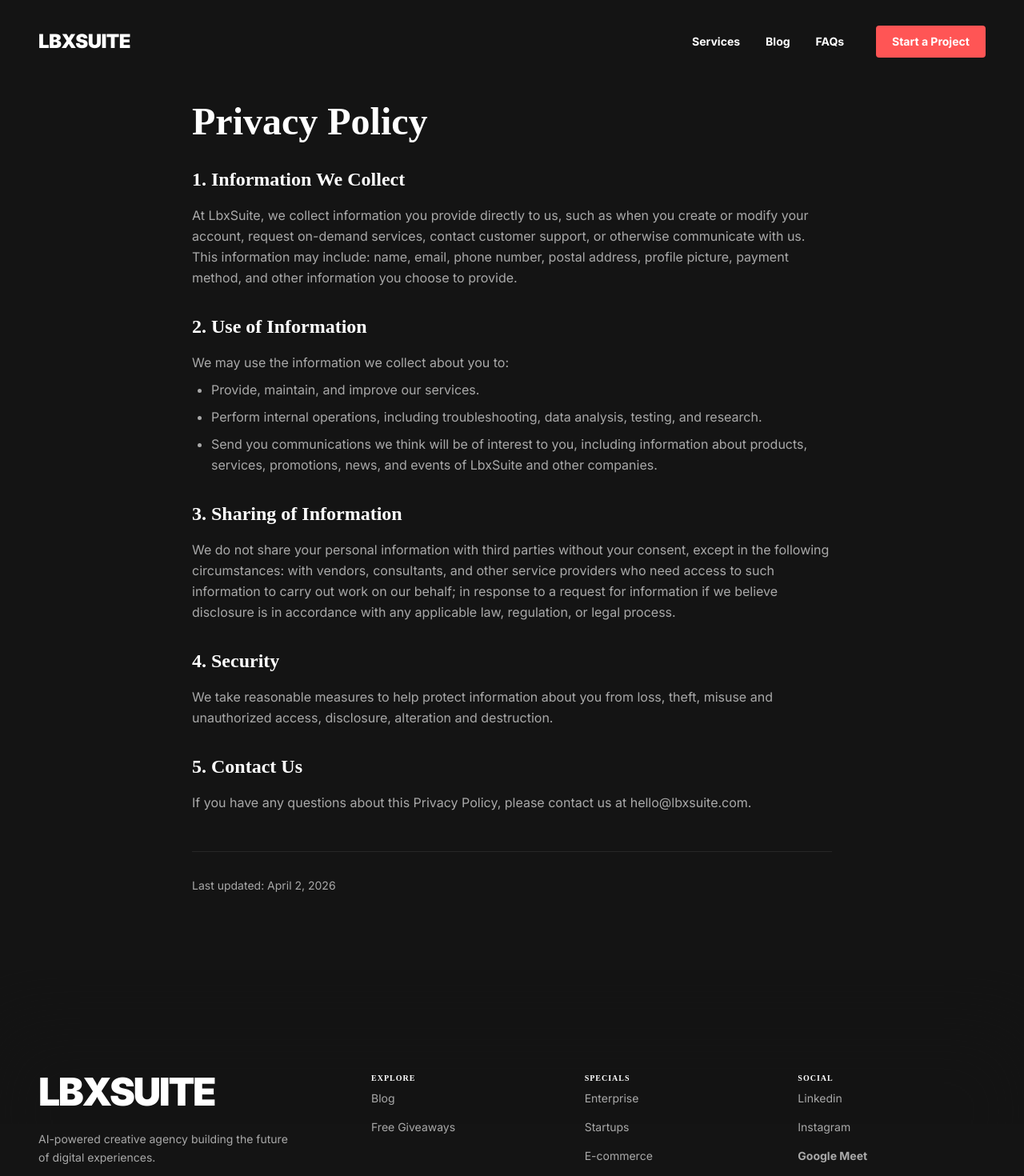
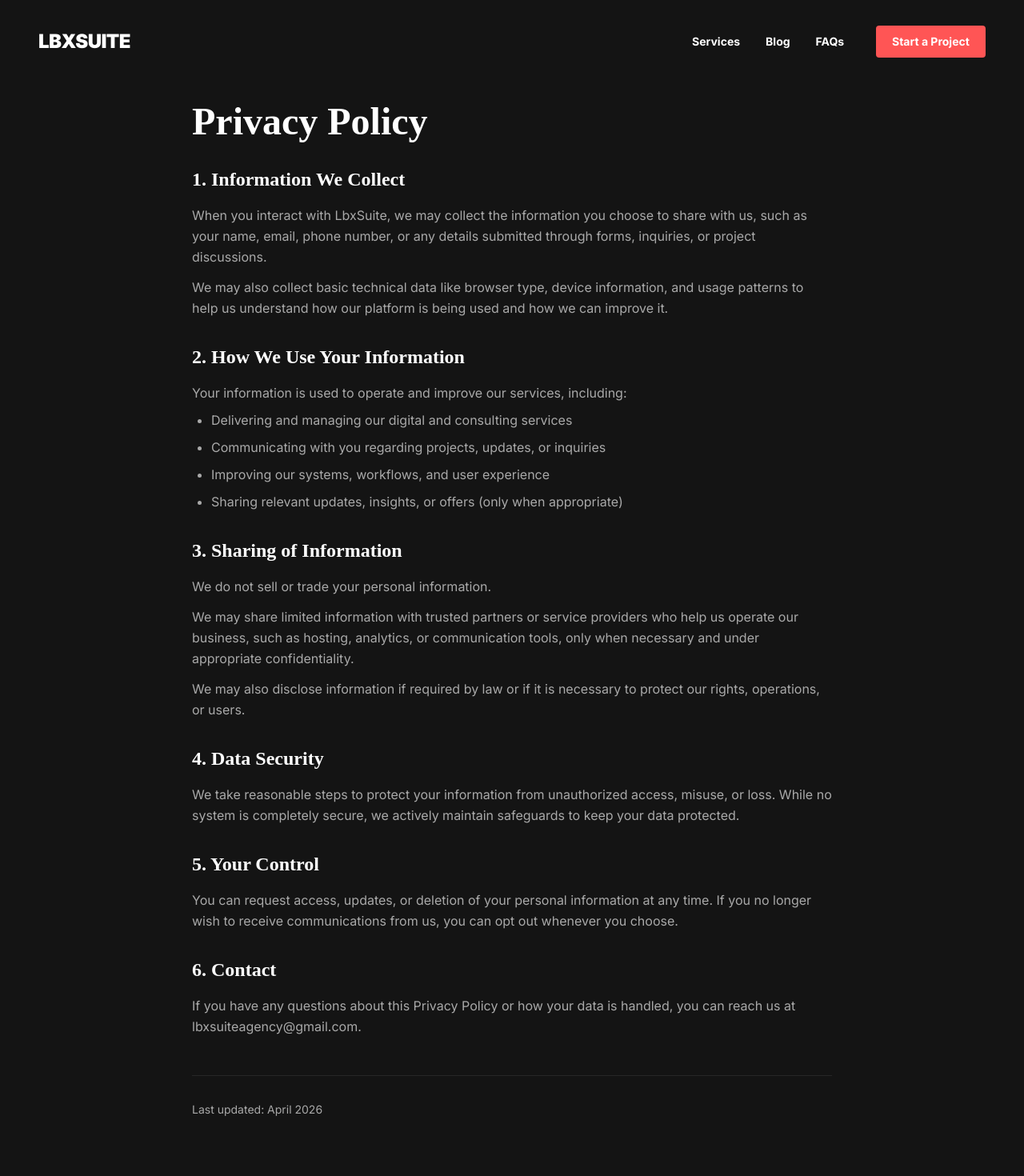
Before and after one commit to manisharavindh/lbxsuite-lb, a React (Vite) app: page /privacy in a window 1280 px wide. Shown: the top 1470 px of the page at 80% size. Built offline with nearby package versions, Linux system fonts and the light colour scheme; a web font is replaced by a local one.

Commit message:
v0.3.1.17

```diff
--- a/src/pages/PrivacyPolicyPage.jsx
+++ b/src/pages/PrivacyPolicyPage.jsx
@@ -15,37 +15,75 @@
         <h1 className="text-4xl md:text-5xl font-black mb-8">Privacy Policy</h1>
 
         <div className="space-y-8 text-[#A9A9A9] leading-relaxed">
+
           <section>
             <h2 className="text-2xl font-bold text-white mb-4">1. Information We Collect</h2>
-            <p>At LbxSuite, we collect information you provide directly to us, such as when you create or modify your account, request on-demand services, contact customer support, or otherwise communicate with us. This information may include: name, email, phone number, postal address, profile picture, payment method, and other information you choose to provide.</p>
+            <p>
+              When you interact with LbxSuite, we may collect the information you choose to share with us,
+              such as your name, email, phone number, or any details submitted through forms, inquiries,
+              or project discussions.
+            </p>
+            <p className="mt-3">
+              We may also collect basic technical data like browser type, device information, and usage
+              patterns to help us understand how our platform is being used and how we can improve it.
+            </p>
           </section>
 
           <section>
-            <h2 className="text-2xl font-bold text-white mb-4">2. Use of Information</h2>
-            <p>We may use the information we collect about you to:</p>
+            <h2 className="text-2xl font-bold text-white mb-4">2. How We Use Your Information</h2>
+            <p>Your information is used to operate and improve our services, including:</p>
             <ul className="list-disc pl-6 mt-2 space-y-2">
-              <li>Provide, maintain, and improve our services.</li>
-              <li>Perform internal operations, including troubleshooting, data analysis, testing, and research.</li>
-              <li>Send you communications we think will be of interest to you, including information about products, services, promotions, news, and events of LbxSuite and other companies.</li>
+              <li>Delivering and managing our digital and consulting services</li>
+              <li>Communicating with you regarding projects, updates, or inquiries</li>
+              <li>Improving our systems, workflows, and user experience</li>
+              <li>Sharing relevant updates, insights, or offers (only when appropriate)</li>
             </ul>
           </section>
 
           <section>
             <h2 className="text-2xl font-bold text-white mb-4">3. Sharing of Information</h2>
-            <p>We do not share your personal information with third parties without your consent, except in the following circumstances: with vendors, consultants, and other service providers who need access to such information to carry out work on our behalf; in response to a request for information if we believe disclosure is in accordance with any applicable law, regulation, or legal process.</p>
+            <p>
+              We do not sell or trade your personal information.
+            </p>
+            <p className="mt-3">
+              We may share limited information with trusted partners or service providers who help us
+              operate our business, such as hosting, analytics, or communication tools, only when
+              necessary and under appropriate confidentiality.
+            </p>
+            <p className="mt-3">
+              We may also disclose information if required by law or if it is necessary to protect our
+              rights, operations, or users.
+            </p>
           </section>
 
           <section>
-            <h2 className="text-2xl font-bold text-white mb-4">4. Security</h2>
-            <p>We take reasonable measures to help protect information about you from loss, theft, misuse and unauthorized access, disclosure, alteration and destruction.</p>
+            <h2 className="text-2xl font-bold text-white mb-4">4. Data Security</h2>
+            <p>
+              We take reasonable steps to protect your information from unauthorized access, misuse,
+              or loss. While no system is completely secure, we actively maintain safeguards to keep
+              your data protected.
+            </p>
           </section>
 
           <section>
-            <h2 className="text-2xl font-bold text-white mb-4">5. Contact Us</h2>
-            <p>If you have any questions about this Privacy Policy, please contact us at hello@lbxsuite.com.</p>
+            <h2 className="text-2xl font-bold text-white mb-4">5. Your Control</h2>
+            <p>
+              You can request access, updates, or deletion of your personal information at any time.
+              If you no longer wish to receive communications from us, you can opt out whenever you choose.
+            </p>
           </section>
 
-          <p className="text-sm mt-12 pt-8 border-t border-[#272727]">Last updated: April 2, 2026</p>
+          <section>
+            <h2 className="text-2xl font-bold text-white mb-4">6. Contact</h2>
+            <p>
+              If you have any questions about this Privacy Policy or how your data is handled,
+              you can reach us at lbxsuiteagency@gmail.com.
+            </p>
+          </section>
+
+          <p className="text-sm mt-12 pt-8 border-t border-[#272727]">
+            Last updated: April 2026
+          </p>
         </div>
       </main>
 
--- a/src/pages/TermsConditionsPage.jsx
+++ b/src/pages/TermsConditionsPage.jsx
@@ -15,37 +15,76 @@
         <h1 className="text-4xl md:text-5xl font-black mb-8">Terms of Service</h1>
 
         <div className="space-y-8 text-[#A9A9A9] leading-relaxed">
+
           <section>
             <h2 className="text-2xl font-bold text-white mb-4">1. Acceptance of Terms</h2>
-            <p>By accessing or using the services provided by LbxSuite, you agree to be bound by these Terms of Service. If you do not agree to all the terms and conditions, then you may not access the website or use any services.</p>
+            <p>
+              By accessing or using the services provided by LbxSuite, you agree to be bound
+              by these Terms of Service. If you do not agree to all the terms and conditions,
+              then you may not access the website or use any services.
+            </p>
           </section>
 
           <section>
-            <h2 className="text-2xl font-bold text-white mb-4">2. Description of Service</h2>
-            <p>LbxSuite provides an AI-powered creative agency platform offering digital experience solutions. We reserve the right to modify or discontinue, temporarily or permanently, the Service (or any part thereof) with or without notice.</p>
+            <h2 className="text-2xl font-bold text-white mb-4">2. What We Do</h2>
+            <p>
+              LbxSuite is a digital and consulting agency focused on building high-impact
+              brand identities, digital experiences, and technology solutions. Our work
+              is designed to go beyond visuals, we create systems that drive conversions,
+              streamline operations, and elevate how your brand is perceived in the market.
+            </p>
+            <p className="mt-3">
+              We may update, modify, or discontinue any part of our services at any time,
+              based on evolving business or technical requirements.
+            </p>
           </section>
 
           <section>
-            <h2 className="text-2xl font-bold text-white mb-4">3. User Conduct</h2>
-            <p>You agree not to use the Service to:</p>
+            <h2 className="text-2xl font-bold text-white mb-4">3. Responsible Use</h2>
+            <p>You agree to use our website and services responsibly. This includes not:</p>
             <ul className="list-disc pl-6 mt-2 space-y-2">
-              <li>Upload, post, transmit or otherwise make available any Content that is unlawful, harmful, threatening, abusive, harassing, or otherwise objectionable.</li>
-              <li>Interfere with or disrupt the Service or servers or networks connected to the Service.</li>
-              <li>Violate any applicable local, state, national or international law.</li>
+              <li>Using the platform for unlawful, harmful, or abusive activities</li>
+              <li>Attempting to interfere with or disrupt our systems or infrastructure</li>
+              <li>Violating any applicable local, national, or international laws</li>
             </ul>
+            <p className="mt-3">
+              We reserve the right to suspend or restrict access if misuse is identified.
+            </p>
           </section>
 
           <section>
-            <h2 className="text-2xl font-bold text-white mb-4">4. Intellectual Property Rights</h2>
-            <p>The Service and its original content, features, and functionality are and will remain the exclusive property of LbxSuite and its licensors. Our trademarks and trade dress may not be used in connection with any product or service without the prior written consent of LbxSuite.</p>
+            <h2 className="text-2xl font-bold text-white mb-4">4. Ownership & Intellectual Property</h2>
+            <p>
+              All content, designs, systems, and materials created by LbxSuite remain our
+              intellectual property unless otherwise agreed upon in writing.
+            </p>
+            <p className="mt-3">
+              You may not copy, reproduce, distribute, or reuse any part of our work,
+              branding, or systems without prior written permission.
+            </p>
           </section>
 
           <section>
             <h2 className="text-2xl font-bold text-white mb-4">5. Limitation of Liability</h2>
-            <p>In no event shall LbxSuite, nor its directors, employees, partners, agents, suppliers, or affiliates, be liable for any indirect, incidental, special, consequential or punitive damages, including without limitation, loss of profits, data, use, goodwill, or other intangible losses, resulting from your access to or use of or inability to access or use the Service.</p>
+            <p>
+              While we aim to deliver high-quality and impactful solutions, LbxSuite is
+              not liable for any indirect or consequential damages, including loss of
+              revenue, data, or business opportunities arising from the use of our services.
+            </p>
           </section>
 
-          <p className="text-sm mt-12 pt-8 border-t border-[#272727]">Last updated: April 2, 2026</p>
+          <section>
+            <h2 className="text-2xl font-bold text-white mb-4">6. Updates to These Terms</h2>
+            <p>
+              We may revise these Terms of Service from time to time. Continued use of
+              our website or services after changes are made constitutes your acceptance
+              of the updated terms.
+            </p>
+          </section>
+
+          <p className="text-sm mt-12 pt-8 border-t border-[#272727]">
+            Last updated: April 2026
+          </p>
         </div>
       </main>
 
```
Also changed, not shown: src/InteractiveGrid.jsx (+22 -5 lines), src/pages/NotFoundPage.jsx (+16 -26 lines).
